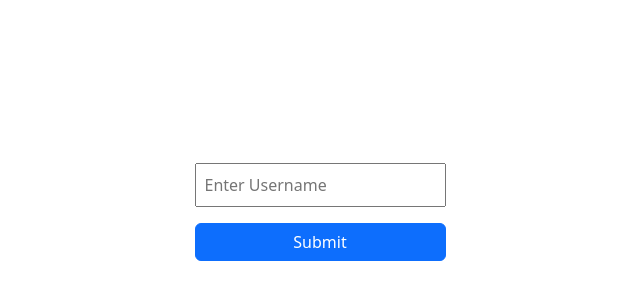
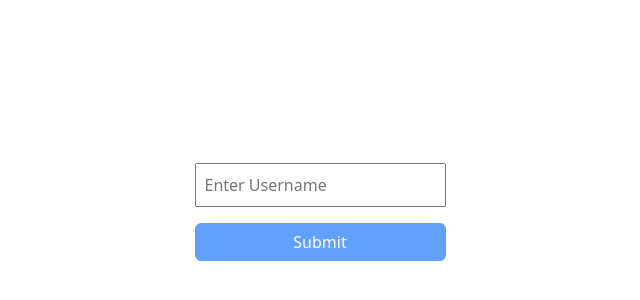
Before and after one commit to Agboola-Awonbiowo/chatapp, a React (Create React App) app: page / in a window 1280 px wide. Shown: the part 188-488 px from the top of the page, without its empty margins (320-960 px from the left). Built offline with nearby package versions, Linux system fonts and the light colour scheme.

Commit message:
implements login functionality

```diff
--- a/src/App.js
+++ b/src/App.js
@@ -1,12 +1,10 @@
+import 'bootstrap/dist/css/bootstrap.min.css';
+import ChatScreen from './screens/ChatScreen';
 import LoginScreen from './screens/LoginScreen';
-import 'bootstrap/dist/css/bootstrap.min.css';
 
 function App() {
-  return (
-    <div className="App">
-      <LoginScreen />
-    </div>
-  );
+  const isAuth = localStorage.getItem('name');
+  return <div className="App">{isAuth ? <ChatScreen /> : <LoginScreen />}</div>;
 }
 
 export default App;
--- /dev/null
+++ b/src/screens/ChatScreen.js
@@ -0,0 +1,11 @@
+import React from 'react';
+
+function ChatScreen() {
+  return (
+    <div>
+      <h1>ChatScreen</h1>
+    </div>
+  );
+}
+
+export default ChatScreen;
--- a/src/screens/LoginScreen.js
+++ b/src/screens/LoginScreen.js
@@ -1,15 +1,35 @@
-import React from 'react';
+import React, { useState } from 'react';
 import { Button } from 'react-bootstrap';
+import ChatScreen from './ChatScreen';
 
 function LoginScreen() {
-
+  const [userName, setUserName] = useState('');
+  const handleSubmit = () => {
+    if (localStorage.setItem('name', userName)) {
+      return <ChatScreen />;
+    }
+  };
   return (
-    <form className="d-flex align-items-center justify-content-center vh-100">
+    <form
+      onSubmit={handleSubmit}
+      className="d-flex align-items-center justify-content-center vh-100"
+    >
       <div>
         <div>
-          <input type="text" className='p-2' placeholder="Enter Username" />
+          <input
+            type="text"
+            value={userName}
+            onChange={(e) => setUserName(e.target.value)}
+            className="p-2"
+            placeholder="Enter Username"
+          />
         </div>
-        <Button variant="primary" className="btn-primary w-100 mt-3">
+        <Button
+          variant="primary"
+          disabled={!userName}
+          className="btn-primary w-100 mt-3"
+          type="submit"
+        >
           Submit
         </Button>
       </div>
```
